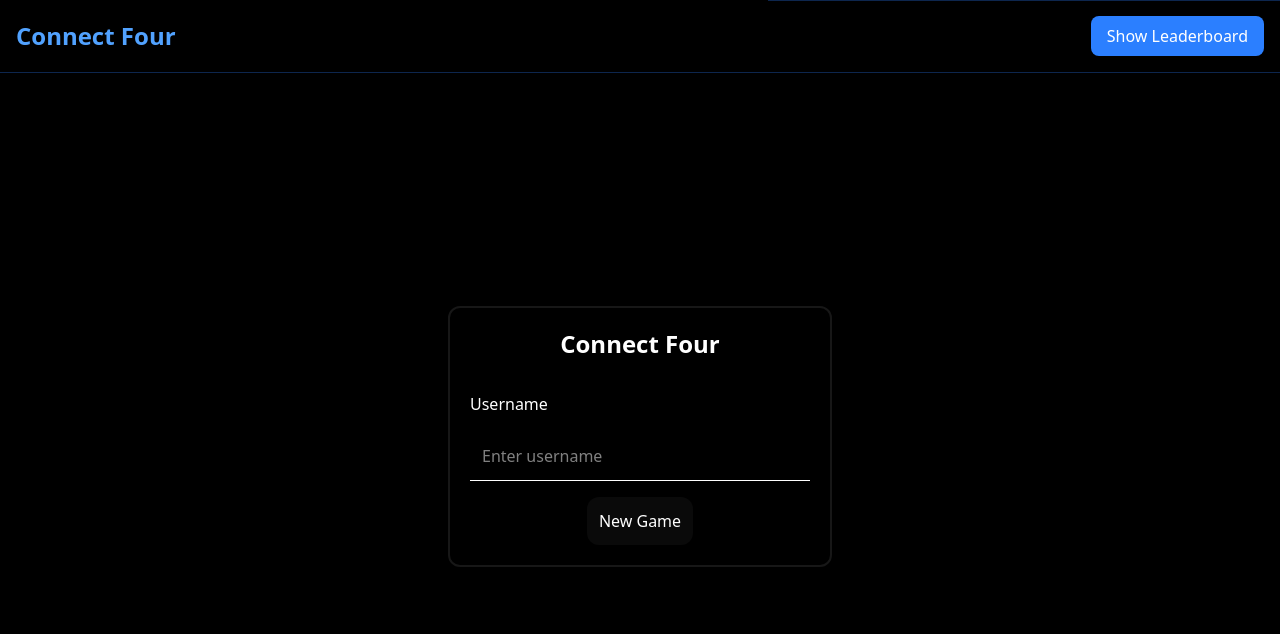
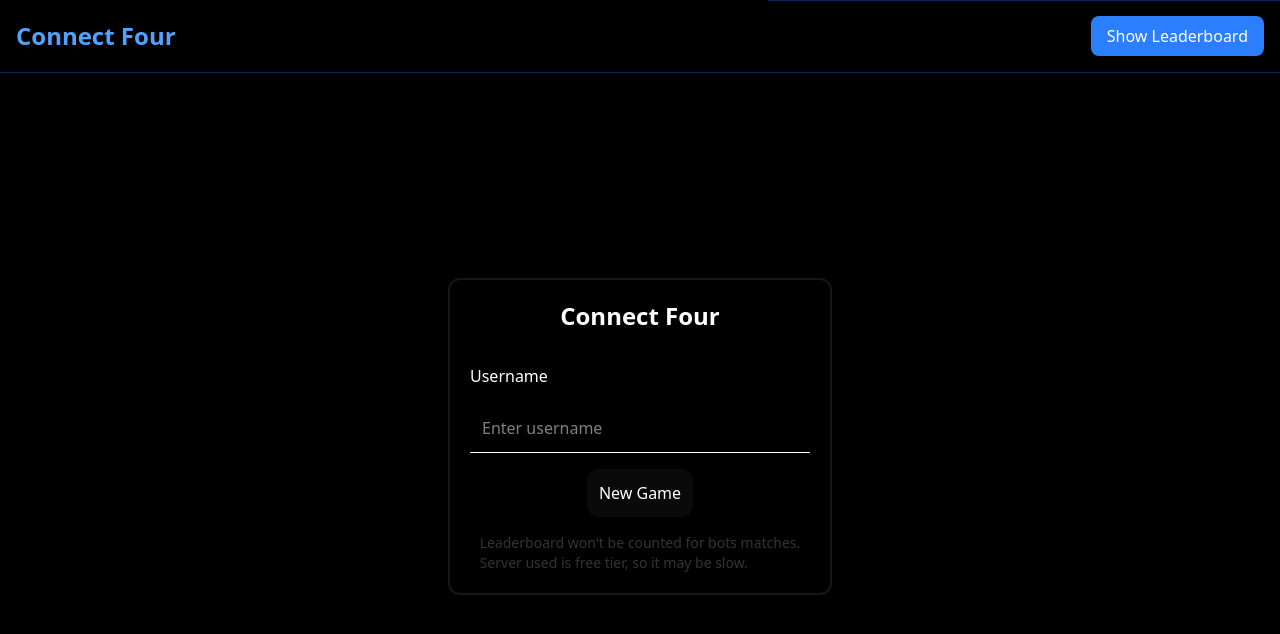
Before and after one commit to DivineAvi/Connect-four, a React (Vite) app in the folder frontend/: page / in a window 1280 px wide. Shown: the top 634 px of the page. Built offline with nearby package versions, Linux system fonts and the light colour scheme; the HTML template or start-up script is replaced by a standard one.

Commit message:
deploy_fix_4

```diff
--- a/frontend/src/components/Leaderboard.tsx
+++ b/frontend/src/components/Leaderboard.tsx
@@ -65,7 +65,7 @@ const Leaderboard = ({ isOpen, onClose }: LeaderboardProps) => {
                     <div className="text-gray-400 text-center py-8">No players found. Be the first to join!</div>
                 ) : (
                     <div
-                        className="overflow-x-hidden max-h-[50vh] overflow-y-scroll"
+                        className="overflow-x-hidden max-h-[50vh] overflow-y-auto"
                         style={{
                             WebkitOverflowScrolling: 'touch',
                             scrollbarWidth: 'thin',
--- a/frontend/src/pages/Lobby.tsx
+++ b/frontend/src/pages/Lobby.tsx
@@ -95,6 +95,8 @@ export default function Lobby(props: LobbyPropsType) {
                             ) : 'New Game'}
                         </button>
                     </div>
+                    <div className="flex justify-center items-center text-white/20 text-sm">Leaderboard won't be counted for bots matches. <br/>
+                    Server used is free tier, so it may be slow.</div>
                 </div>
             </div>
         </div>
```
Also changed, not shown: 2 other files (tests, documents, lock files or other folders).
